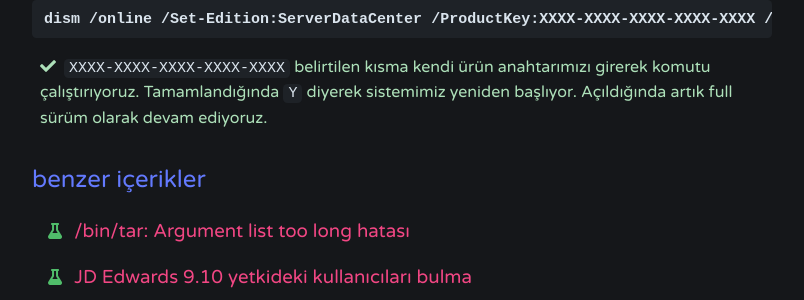
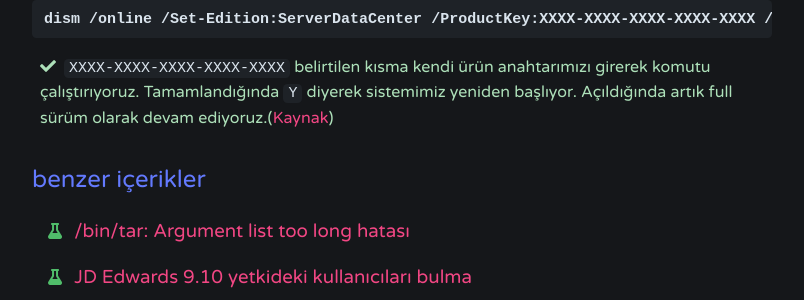
Before and after one commit to sercangezer/sercangezer.github.io, a Jekyll site: the page built from _posts/2020-04-25-windows-server-2012-rc-datacenter-evulation-product-key-girme.md, in a window 1280 px wide. Shown: the part 828-1128 px from the top of the page, without its empty margins (238-1042 px from the left). Built offline with Jekyll 4.4.1, drawn with Linux system fonts in a browser that asks for light colours; comment, search, counter and statistics services are not loaded.

````diff
--- a/_posts/2020-04-25-windows-server-2012-rc-datacenter-evulation-product-key-girme.md
+++ b/_posts/2020-04-25-windows-server-2012-rc-datacenter-evulation-product-key-girme.md
@@ -30,4 +30,4 @@ dism /online /get-targetedition
 dism /online /Set-Edition:ServerDataCenter /ProductKey:XXXX-XXXX-XXXX-XXXX-XXXX /AcceptEula
 ```
 
-* `XXXX-XXXX-XXXX-XXXX-XXXX` belirtilen kısma kendi ürün anahtarımızı girerek komutu çalıştırıyoruz. Tamamlandığında `Y` diyerek sistemimiz yeniden başlıyor. Açıldığında artık full sürüm olarak devam ediyoruz.
+* `XXXX-XXXX-XXXX-XXXX-XXXX` belirtilen kısma kendi ürün anahtarımızı girerek komutu çalıştırıyoruz. Tamamlandığında `Y` diyerek sistemimiz yeniden başlıyor. Açıldığında artık full sürüm olarak devam ediyoruz.([Kaynak](https://blog.citrix24.com/upgrade-windows-2012-r2-evaluation-full-version/))
````
